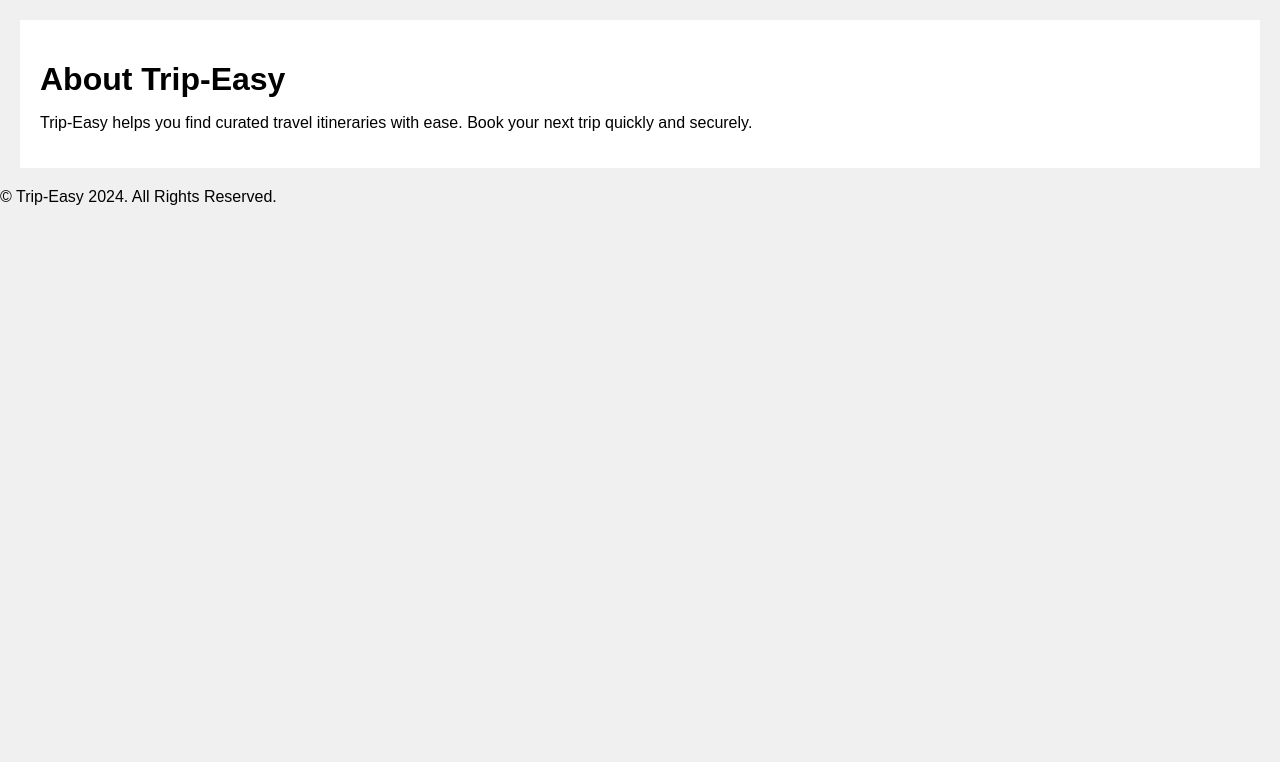
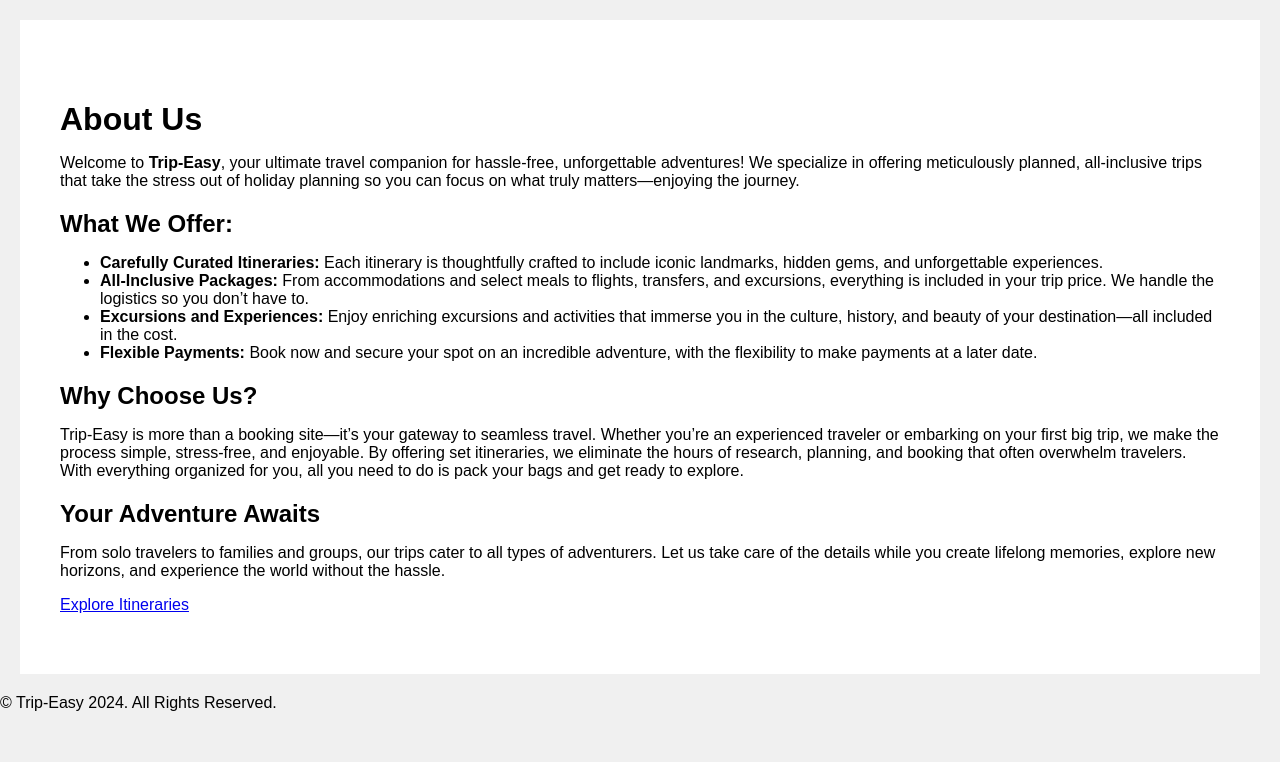
Before and after one commit to adamshaw90/Trip-easy, a Django app: page /about/ in a window 1280 px wide. Shown: the part 38-800 px from the top of the page. Run offline with Django 4.2, Linux system fonts and the light colour scheme; some libraries are stand-ins or nearby versions.

Commit message:
Add html content for about page

```diff
--- a/booking/static/css/style.css
+++ b/booking/static/css/style.css
@@ -85,6 +85,8 @@
     color: #155724;
 }
 
+
+
 /* Responsive Media Queries */
 @media (max-width: 768px) {
     .itinerary-list {
--- a/booking/templates/booking/about.html
+++ b/booking/templates/booking/about.html
@@ -1,5 +1,30 @@
 {% extends 'booking/base.html' %}
 {% block content %}
-<h1>About Trip-Easy</h1>
-<p>Trip-Easy helps you find curated travel itineraries with ease. Book your next trip quickly and securely.</p>
+<body>
+    <div class="container">
+        <h1>About Us</h1>
+        <p>Welcome to <strong>Trip-Easy</strong>, your ultimate travel companion for hassle-free, unforgettable adventures! We specialize in offering meticulously planned, all-inclusive trips that take the stress out of holiday planning so you can focus on what truly matters—enjoying the journey.</p>
+
+        <div class="section">
+            <h2>What We Offer:</h2>
+            <ul>
+                <li><strong>Carefully Curated Itineraries:</strong> Each itinerary is thoughtfully crafted to include iconic landmarks, hidden gems, and unforgettable experiences.</li>
+                <li><strong>All-Inclusive Packages:</strong> From accommodations and select meals to flights, transfers, and excursions, everything is included in your trip price. We handle the logistics so you don’t have to.</li>
+                <li><strong>Excursions and Experiences:</strong> Enjoy enriching excursions and activities that immerse you in the culture, history, and beauty of your destination—all included in the cost.</li>
+                <li><strong>Flexible Payments:</strong> Book now and secure your spot on an incredible adventure, with the flexibility to make payments at a later date.</li>
+            </ul>
+        </div>
+
+        <div class="section">
+            <h2>Why Choose Us?</h2>
+            <p>Trip-Easy is more than a booking site—it’s your gateway to seamless travel. Whether you’re an experienced traveler or embarking on your first big trip, we make the process simple, stress-free, and enjoyable. By offering set itineraries, we eliminate the hours of research, planning, and booking that often overwhelm travelers. With everything organized for you, all you need to do is pack your bags and get ready to explore.</p>
+        </div>
+
+        <div class="section">
+            <h2>Your Adventure Awaits</h2>
+            <p>From solo travelers to families and groups, our trips cater to all types of adventurers. Let us take care of the details while you create lifelong memories, explore new horizons, and experience the world without the hassle.</p>
+            <a href="/itineraries" class="btn">Explore Itineraries</a>
+        </div>
+    </div>
+</body>
 {% endblock %}
```
